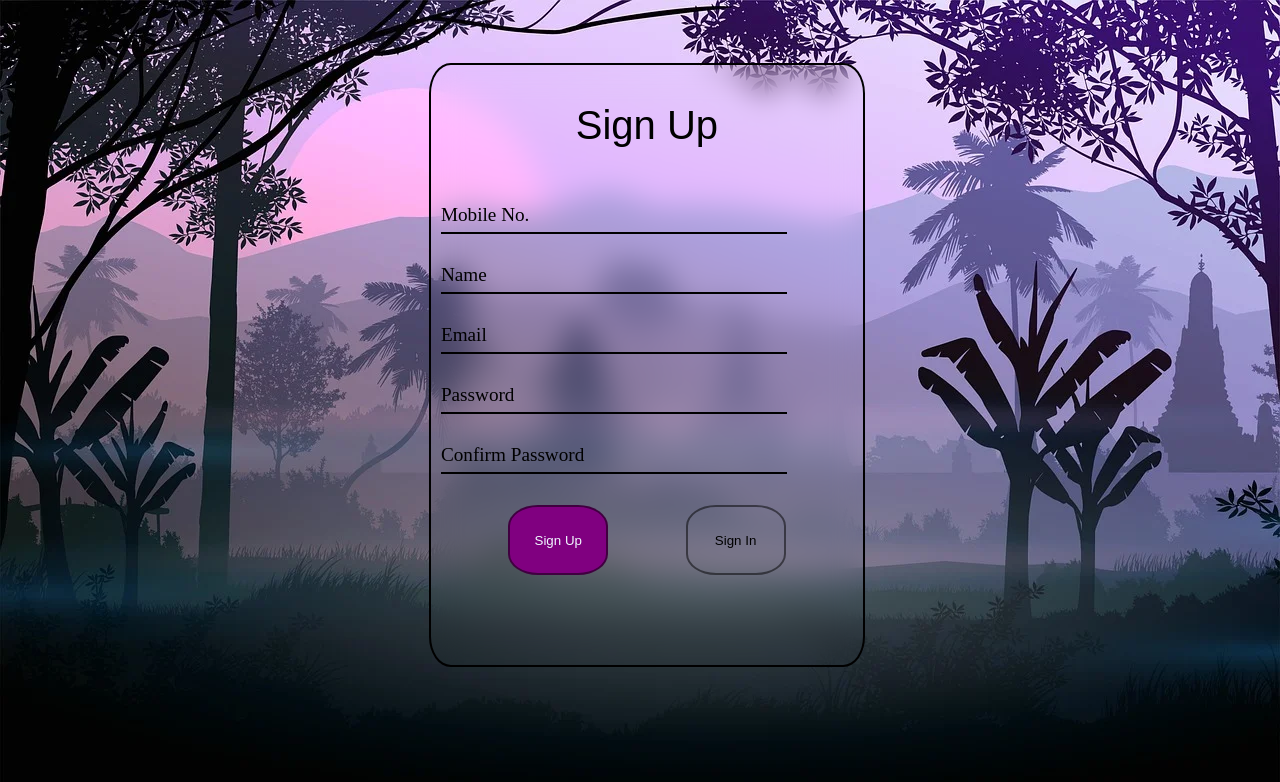
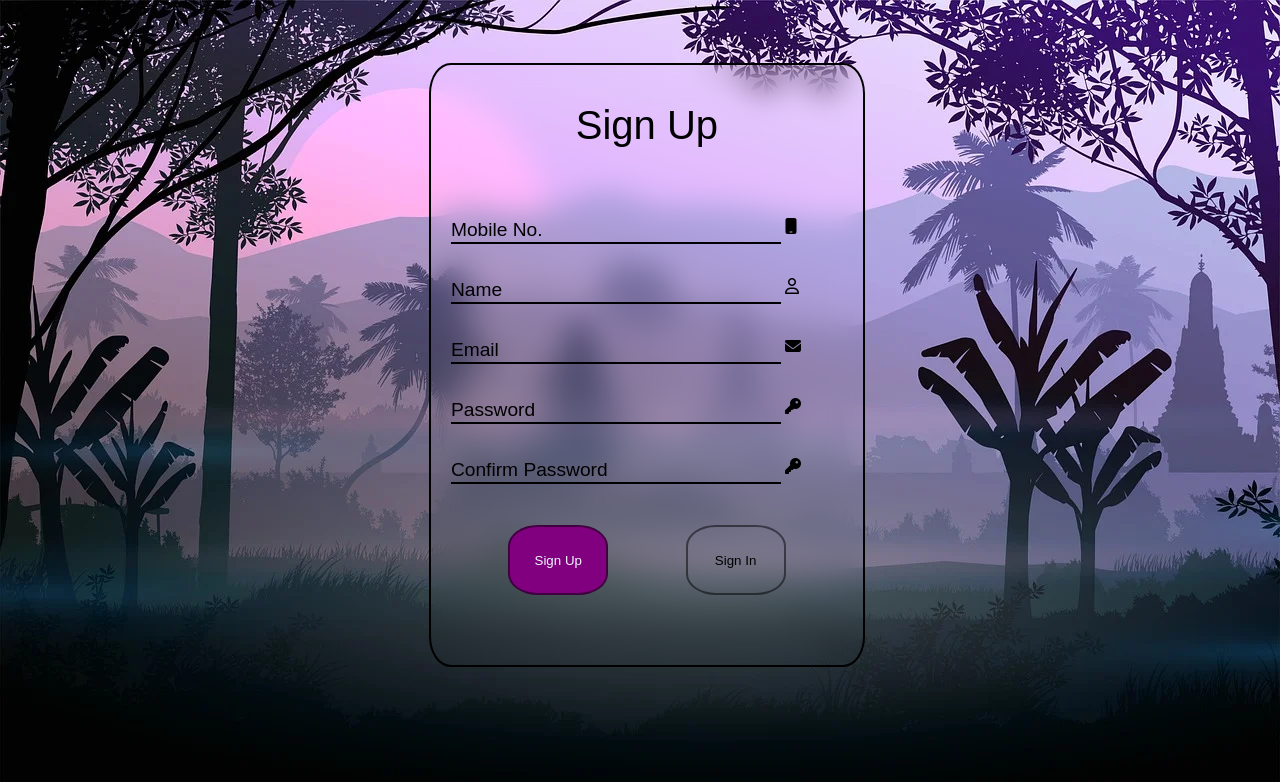
Before and after one commit to hy-ansh/FirstProject, a plain HTML site: page index.html in a window 1280 px wide. Both pictures are taken after a click on the button "Sign Up". Drawn offline with Linux system fonts and the light colour scheme.

Commit message:
minimal changes

```diff
--- a/index.html
+++ b/index.html
@@ -11,28 +11,34 @@
   <div class="box">
     <div class="heading" id="title"> Sign Up</div>
     <div class="inner">
-          <form>
-            <div class="show" id="mob">
-                <input type="number"  required>
+          <form id="form">
+            <div class="show" >
+                <input type="number" id="mob" required>
                 <label>Mobile No.</label>
+                <i class="fa-solid fa-mobile"></i>
             </div>
-            <div class="show">
-                <input type="text" id="name" required>
+            <div class="show" id="name" >
+                <input type="text" required>
                 <label>Name</label>
+                <i class="fa-regular fa-user"></i>
             </div>
-            <div class="show">
-                <input type="email" id="email" required>
+            <div class="show" id="email">
+                <input type="email"  required>
                 <label>Email</label>
+                <i class="fa-solid fa-envelope"></i>
             </div>
-            <div class="show" id="pass">
-                <input type="password" required>
+            <div class="show" >
+                <input type="password" id="pass" required>
                 <label>Password</label>
+                <i class="fa-solid fa-key"></i>
             </div>
-            <div class="show">
-                <input type="password" id="conpas" required>
+            <div class="show" id="conpas">
+                <input type="password"  required>
                 <label>Confirm Password</label>
+                <i class="fa-solid fa-key"></i>
             </div>
         </form>
+        <p>Forgot<a href="#" > Password?</a></p>
 
         <div class="btn">
 
--- a/java.js
+++ b/java.js
@@ -8,22 +8,33 @@ let conpas = document.querySelector("#conpas");
 let mobile = document.querySelector("#mob");
 let pass = document.querySelector("#pass");
 let box = document.querySelector(".box")
-let fp = document.querySelector("#para");
+let p = document.querySelector("p");
+let form=document.querySelector(".form");
+
+p.style.display="none";
 signinbtn.onclick = ()=>{
     title.innerHTML="LOGIN";
-    mobile.style.position="absolute";
-    name.style.position="absolute";
-    conpas.style.position="absolute";
-    box.style.height ="500px";
+    // mobile.style.position="absolute";
+    // name.style.position="absolute";
+    // conpas.style.position="absolute";
+    box.style.height ="400px";
     signupbtn.classList.add("disable");
     signinbtn.classList.remove("disable");
+    name.style.display="none";
+    email.style.display="none";
+    conpas.style.display="none";
+    p.style.display="inline";
+
 
 }
 signupbtn.onclick = function (){
     title.innerText = "Sign Up";
     mobile.style.position = "relative";
     box.style.height ="600px";
-
+    p.style.display="none";
     signinbtn.classList.add("disable");
     signupbtn.classList.remove("disable");
+    name.style.display="block";
+    email.style.display="block";
+    conpas.style.display="block";
 }
--- a/style.css
+++ b/style.css
@@ -1,6 +1,12 @@
 body{
     background-image: url("background.webp");
     background-size: cover;
+    font-family:Arial, Helvetica, sans-serif;
+}
+p{
+    padding-left: 30px;
+    text-decoration: none;
+    font-size: 0.85em;;
 }
 
 .box{
@@ -13,6 +19,12 @@ body{
     border: 2px solid black;
     border-radius: 5%;
     backdrop-filter: blur(15px);
+
+
+
+}
+form{
+    padding:10px;
 
 }
 
@@ -41,7 +53,7 @@ body{
     align-items: center;
     margin-top: 20px;
     align-content: center;
-   margin-bottom:10px;
+    margin-bottom:2px;
 
 }
 .btn button{
@@ -52,6 +64,7 @@ body{
     border: 2px solid rgba(0, 0, 0, 0.5);
     color: aliceblue;
     align-self: center;
+
 
 }
 
@@ -99,15 +112,17 @@ input:valid ~ label{
     transform:translateY(-50%);
     font-size: 1.2em;
     color: black;
+    margin-top: 5px;
+
 }
-#para>a{
+p>a{
     display: contents;
     color: white;
     margin:10px;
     text-decoration: none;
-    font-size: 1.2em;
+
 }
-#para>a:hover{
+p>a:hover{
     color:black;
     text-decoration: underline;
 }
```
